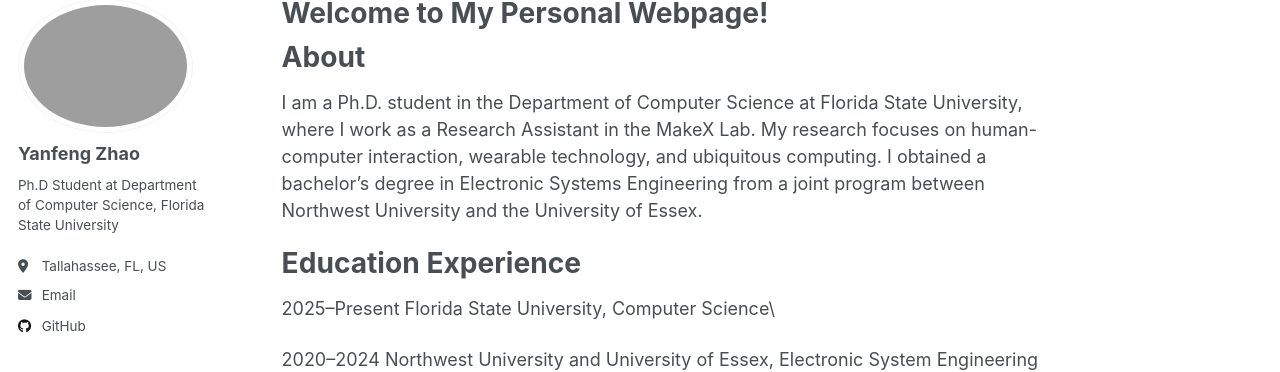
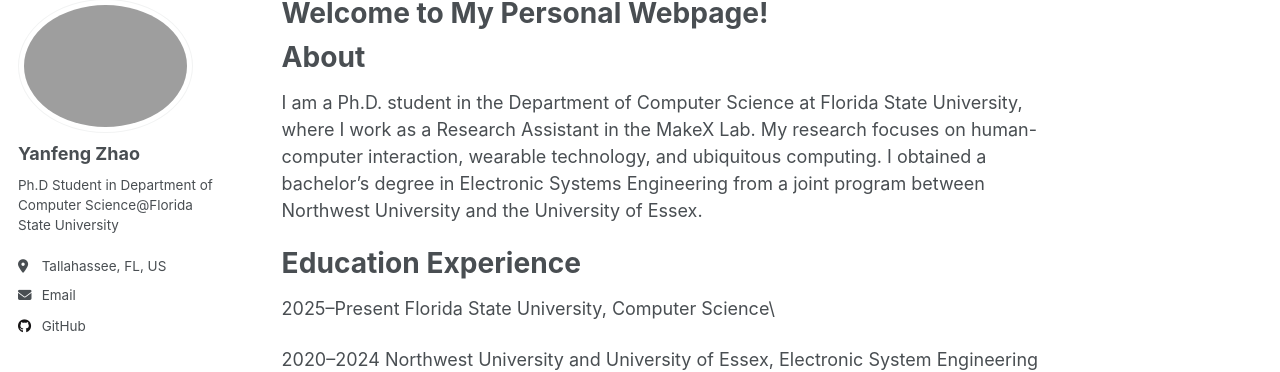
Before and after one commit to YanfengZhaoMakeX/YanfengZhaoMakeX.github.io, a Jekyll site: the page built from _pages/about.md, in a window 1280 px wide. Shown: the part 100-472 px from the top of the page. Built offline with Jekyll 4.4.1, drawn with Linux system fonts in a browser that asks for light colours.

```diff
--- a/_config.yml
+++ b/_config.yml
@@ -25,7 +25,7 @@ author:
   avatar           : "profile_1.png"
   name             : "Yanfeng Zhao"
 
-  bio              : "Ph.D Student at Department of Computer Science, Florida State University"
+  bio              : "Ph.D Student in Department of Computer Science@Florida State University"
   location         : "Tallahassee, FL, US"
   email            : "yzhao13[at]fsu[dot]edu"
 
```
